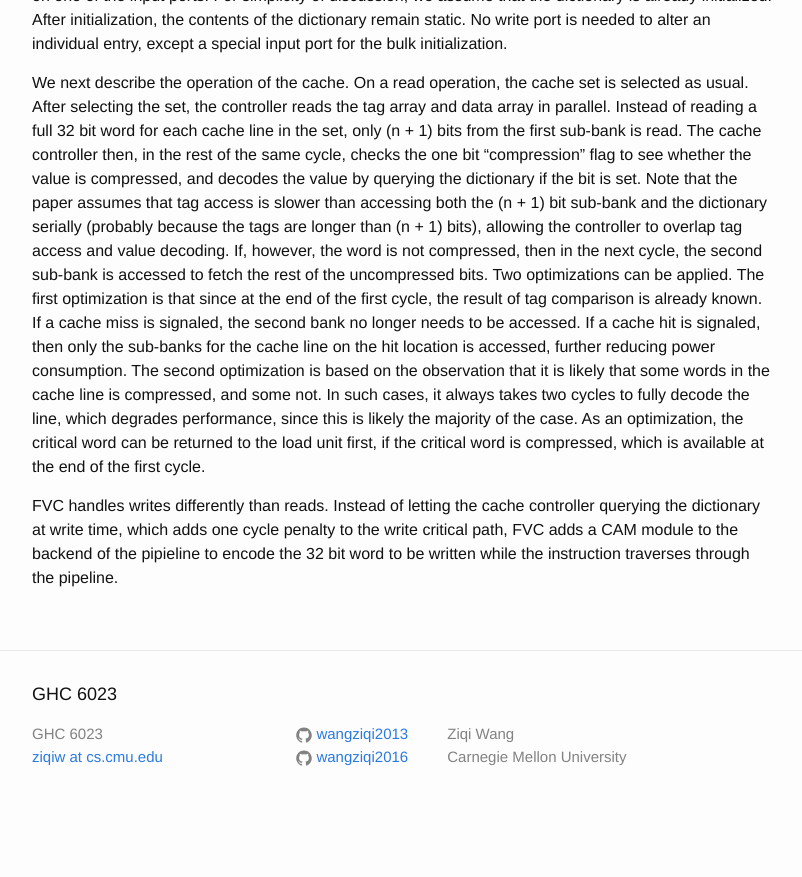
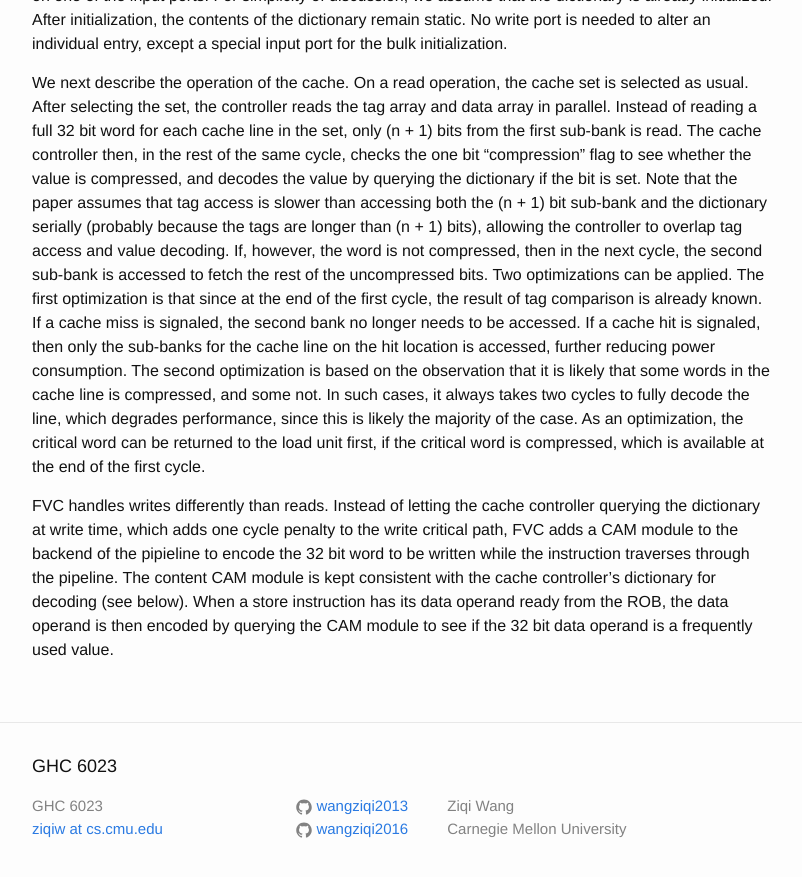
Before and after one commit to wangziqi2013/wangziqi2013.github.io, a Jekyll site: the page built from _posts/2020-06-25-fvc.markdown, in a window 1280 px wide and 900 px high, scrolled down 1327 px. Shown: the top 877 px of the window, without its empty margins (238-1040 px from the left). Built offline with Jekyll 4.4.1, drawn with Linux system fonts in a browser that asks for light colours; before the commit the page ends 2155 px from its top, so only the background shows below that.

Commit message:
Adding CAM module

```diff
--- a/_posts/2020-06-25-fvc.markdown
+++ b/_posts/2020-06-25-fvc.markdown
@@ -68,3 +68,6 @@ critical word is compressed, which is available at the end of the first cycle.
 FVC handles writes differently than reads. Instead of letting the cache controller querying the dictionary at write time,
 which adds one cycle penalty to the write critical path, FVC adds a CAM module to the backend of the pipieline to encode
 the 32 bit word to be written while the instruction traverses through the pipeline.
+The content CAM module is kept consistent with the cache controller's dictionary for decoding (see below). When a store
+instruction has its data operand ready from the ROB, the data operand is then encoded by querying the CAM module to see
+if the 32 bit data operand is a frequently used value.
```
